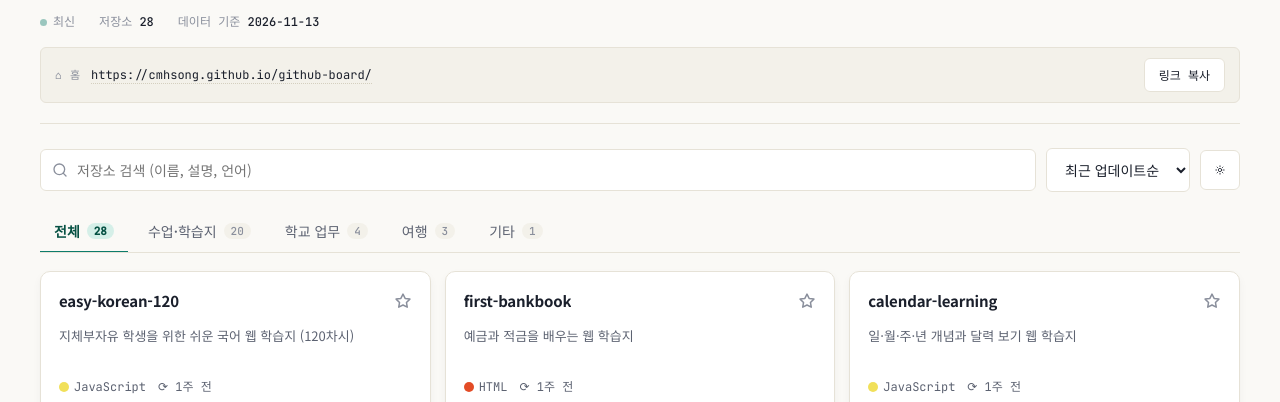
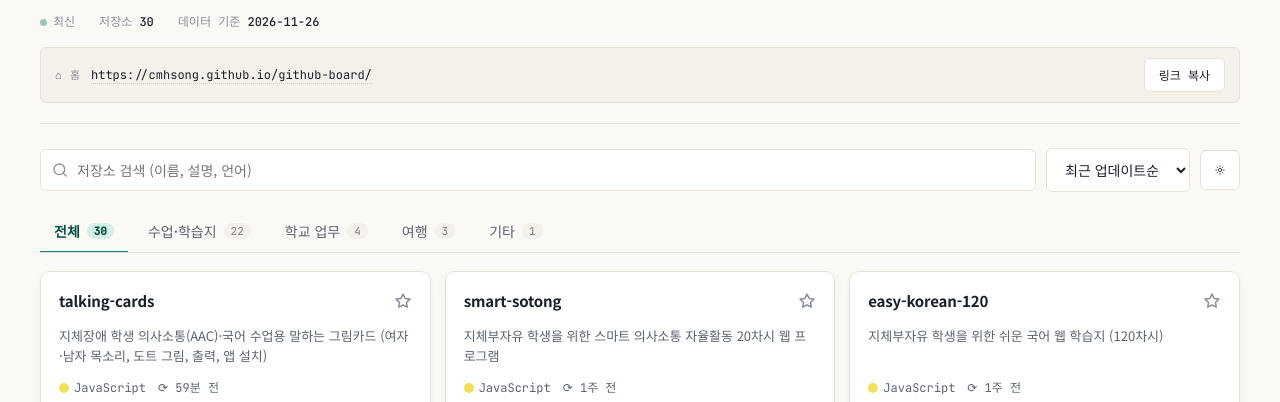
Before and after one commit to cmhsong/github-board, a plain HTML site: page index.html in a window 1280 px wide. Shown: the part 114-516 px from the top of the page. Drawn offline with nearby package versions, Linux system fonts and the light colour scheme.

Commit message:
보드 업데이트: talking-cards, smart-sotong 추가 (저장소 30개)

```diff
--- a/index.html
+++ b/index.html
@@ -597,8 +597,10 @@
   const THEME_KEY = `gh:${USER}:theme`;
 
   // DATA_AS_OF and REPOS are refreshed whenever the user asks Claude to update the board.
-  const DATA_AS_OF = "2026-11-13T06:44:00Z";
+  const DATA_AS_OF = "2026-11-26T01:01:00Z";
   const REPOS = [
+    {"id":1472468854,"name":"talking-cards","html_url":"https://github.com/cmhsong/talking-cards","description":"지체장애 학생 의사소통(AAC)·국어 수업용 말하는 그림카드 (여자·남자 목소리, 도트 그림, 출력, 앱 설치)","language":"JavaScript","updated_at":"2026-11-26T00:02:24Z","created_at":"2026-11-26T00:02:12Z","stargazers_count":0,"has_pages":true,"homepage":null,"fork":false,"archived":false},
+    {"id":1460994743,"name":"smart-sotong","html_url":"https://github.com/cmhsong/smart-sotong","description":"지체부자유 학생을 위한 스마트 의사소통 자율활동 20차시 웹 프로그램","language":"JavaScript","updated_at":"2026-11-17T06:14:42Z","created_at":"2026-11-17T06:14:31Z","stargazers_count":0,"has_pages":true,"homepage":null,"fork":false,"archived":false},
     {"id":1456246001,"name":"easy-korean-120","html_url":"https://github.com/cmhsong/easy-korean-120","description":"지체부자유 학생을 위한 쉬운 국어 웹 학습지 (120차시)","language":"JavaScript","updated_at":"2026-11-13T06:36:18Z","created_at":"2026-11-13T06:36:07Z","stargazers_count":0,"has_pages":true,"homepage":null,"fork":false,"archived":false},
     {"id":1456056033,"name":"first-bankbook","html_url":"https://github.com/cmhsong/first-bankbook","description":"예금과 적금을 배우는 웹 학습지","language":"HTML","updated_at":"2026-11-13T02:19:07Z","created_at":"2026-11-13T02:18:57Z","stargazers_count":0,"has_pages":true,"homepage":null,"fork":false,"archived":false},
     {"id":1455982416,"name":"calendar-learning","html_url":"https://github.com/cmhsong/calendar-learning","description":"일·월·주·년 개념과 달력 보기 웹 학습지","language":"JavaScript","updated_at":"2026-11-13T00:34:46Z","created_at":"2026-11-13T00:34:36Z","stargazers_count":0,"has_pages":true,"homepage":null,"fork":false,"archived":false},
@@ -660,6 +662,7 @@
     "deposit-savings-class": "class", "bank-practice": "class",
     "clock-reading": "class", "calendar-learning": "class",
     "first-bankbook": "class", "easy-korean-120": "class",
+    "smart-sotong": "class", "talking-cards": "class",
     "github-board": "etc",
     "school-timetable": "work", "susi-2027": "work", "lesson-template": "work", "budget": "work",
     "osaka-2027": "travel", "osaka-2027-jan13": "travel", "nagoya-trip": "travel",
```
